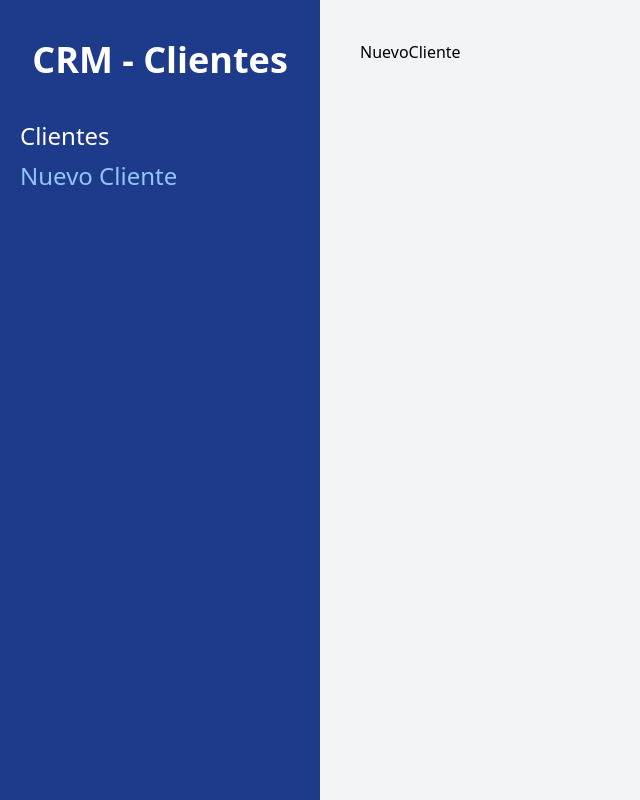
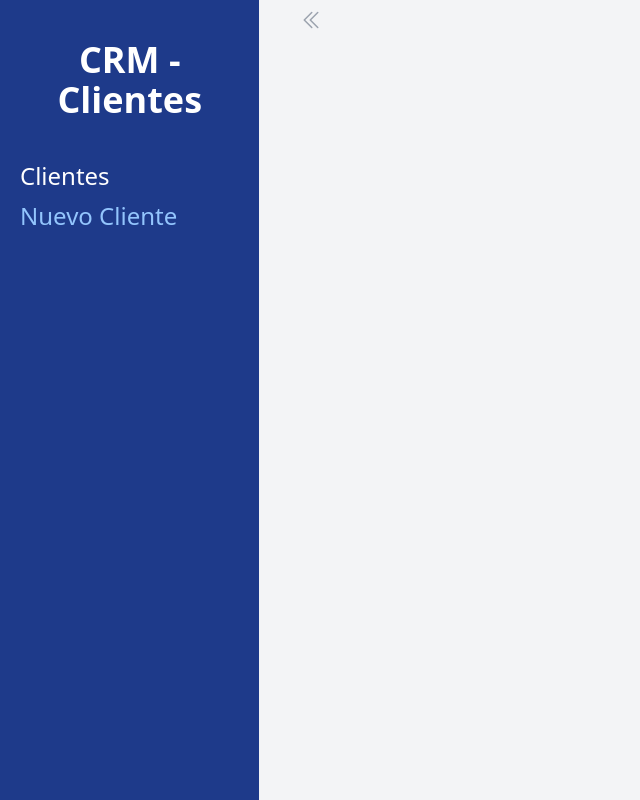
Before and after one commit to misterdan100/customers-manager-crm-react, a React (Vite) app: page /clientes/nuevo in a window 1280 px wide. Shown: the whole page, without its empty margins (0-640 px from the left). Built offline with nearby package versions, Linux system fonts and the light colour scheme.

Commit message:
Creating button to hidde side menu

```diff
--- /dev/null
+++ b/src/components/HiddenButton.jsx
@@ -0,0 +1,13 @@
+import React from 'react'
+import { ChevronDoubleLeftIcon } from '@heroicons/react/24/solid'
+
+const HiddenButton = ({ isLayoutOpen, setIsLayoutOpen }) => {
+
+  return (
+    <ChevronDoubleLeftIcon className={`h-6 w-6 absolute top-2 left-10 text-gray-400 hover:text-gray-700 hover:cursor-pointer ${isLayoutOpen ? '' : 'rotate-180'} transition-all`}
+        onClick={() => setIsLayoutOpen(!isLayoutOpen)}
+      />
+  )
+}
+
+export default HiddenButton
--- a/src/components/Layout.jsx
+++ b/src/components/Layout.jsx
@@ -1,27 +1,47 @@
 import { useState } from "react";
 import { Link, Outlet, useLocation } from "react-router-dom";
+import HiddenButton from "../components/HiddenButton";
 
 const Layout = () => {
-
-    const location = useLocation()
-
+  const [isLayoutOpen, setIsLayoutOpen] = useState(true);
+  const location = useLocation();
 
   return (
     <div className="md:flex md:min-h-screen">
-      <aside className="md:w-1/4 bg-blue-900 px-5 py-10">
-        <h2 className="text-4xl font-black text-center text-white">CRM - Clientes</h2>
+      {isLayoutOpen && (
+        <aside className="md:w-1/4 bg-blue-900 px-5 py-10">
+          <h2 className="text-4xl font-black text-center text-white">
+            CRM - Clientes
+          </h2>
 
-        <nav className="mt-10 ">
+          <nav className="mt-10 ">
             <Link
-                to='/'
-                className={`${location.pathname === '/' ? 'text-blue-300' : 'text-white'} text-2xl block mt-2 hover:text-blue-30`}>Clientes</Link>
+              to="/"
+              className={`${
+                location.pathname === "/" ? "text-blue-300" : "text-white"
+              } text-2xl block mt-2 hover:text-blue-30`}
+            >
+              Clientes
+            </Link>
             <Link
-                to='/clientes/nuevo'
-                className={`${location.pathname === '/clientes/nuevo' ? 'text-blue-300' : 'text-white'} text-2xl block mt-2 hover:text-blue-30`}>Nuevo Cliente</Link>
-        </nav>
-      </aside>
+              to="/clientes/nuevo"
+              className={`${
+                location.pathname === "/clientes/nuevo"
+                  ? "text-blue-300"
+                  : "text-white"
+              } text-2xl block mt-2 hover:text-blue-30`}
+            >
+              Nuevo Cliente
+            </Link>
+          </nav>
+        </aside>
+      )}
 
-      <main className="md:w-3/4 p-10 md:h-screen overflow-scroll relative">
+      <main className="md:w-full p-10 md:h-screen overflow-scroll relative">
+        <HiddenButton
+          isLayoutOpen={isLayoutOpen}
+          setIsLayoutOpen={setIsLayoutOpen}
+        />
         <Outlet />
       </main>
     </div>
--- a/src/pages/Index.jsx
+++ b/src/pages/Index.jsx
@@ -1,6 +1,6 @@
 import { useLoaderData } from "react-router-dom";
 import Cliente from "../components/Cliente";
-import { ChevronDoubleLeftIcon } from '@heroicons/react/24/solid'
+
 
 export function loader() {
   const clientes = [
@@ -49,9 +49,6 @@ const Index = () => {
 
   return (
     <>
-      <ChevronDoubleLeftIcon className="h-6 w-6 absolute top-2 left-10 text-gray-400 hover:text-gray-700 hover:cursor-pointer"
-        onClick={() => console.log('clic')}
-      />
       <h1 className="font-black text-4xl text-blue-900">Clientes</h1>
       <p className="mt-3">Administra tus Clientes</p>
 
--- a/src/pages/NuevoCliente.jsx
+++ b/src/pages/NuevoCliente.jsx
@@ -2,7 +2,9 @@ import React from 'react'
 
 const NuevoCliente = () => {
   return (
-    <div>NuevoCliente</div>
+    <>
+
+    </>
   )
 }
 
```
